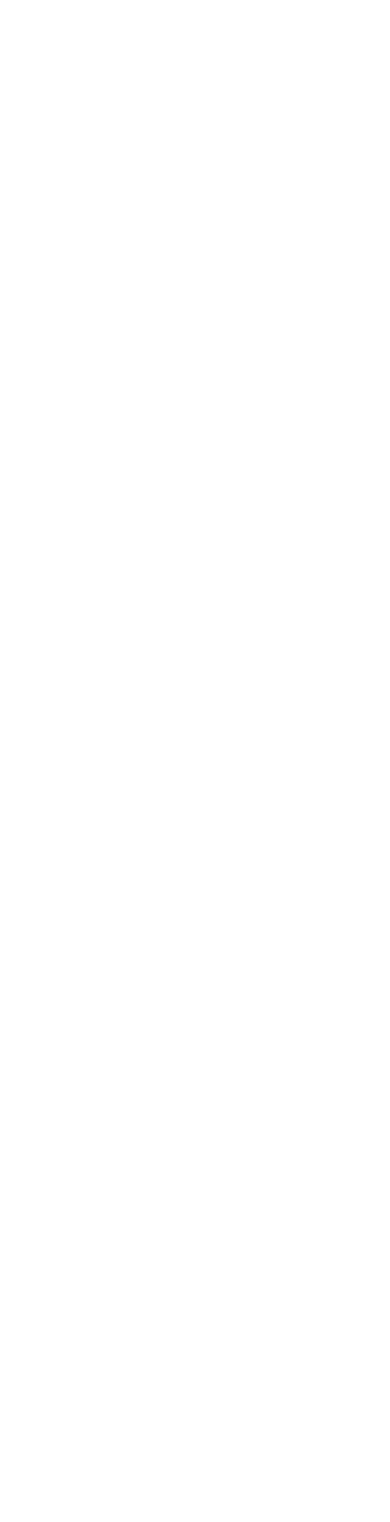
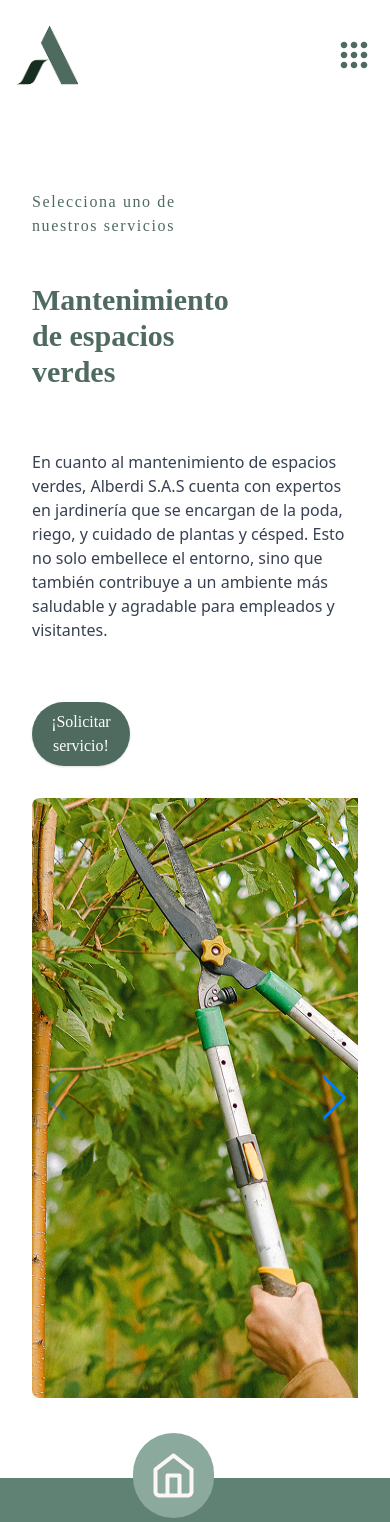
Before and after one commit to santiagoservera/AlberdiFE, a React (Vite) app: page /Servicios in a window 390 px wide. Before the commit this address had no page. Shown: the top 1522 px of the page. Before the commit the page ends 844 px from the top, so only its background shows below. Built offline with nearby package versions, Linux system fonts and the light colour scheme; a web font is replaced by a local one.

Commit message:
Responsive en nosotros, creacion de pagina Servicios, con su swiper, faltan detalles.

```diff
--- a/src/App.jsx
+++ b/src/App.jsx
@@ -3,6 +3,7 @@ import "./App.css";
 //components
 import { Home } from "./pages/Home";
 import Nosotros from "./pages/Nosotros";
+import Servicios from "./pages/Servicios";
 
 function App() {
   return (
@@ -10,6 +11,7 @@ function App() {
       <Routes>
         <Route path="/" element={<Home />} />
         <Route path="/Nosotros" element={<Nosotros />} />
+        <Route path="/Servicios" element={<Servicios />} />
       </Routes>
     </Router>
   );
--- a/src/components/Nosotros/BeneficiosSection.jsx
+++ b/src/components/Nosotros/BeneficiosSection.jsx
@@ -1,103 +1,104 @@
-import React, { useRef, useState } from "react";
-("react");
-// import Swiper core and required modules
-
+import React, { useState } from "react";
 import { Swiper, SwiperSlide } from "swiper/react";
-
 import "swiper/css";
 import "swiper/css/pagination";
+import { Pagination } from "swiper/modules";
+import ahorroCostos from "../../assets/AhorroCostos.jpg";
 
-// import required modules
-import { Pagination } from "swiper/modules";
+const Beneficios = [
+  {
+    id: 1,
+    nombre: "Ahorra costos",
+    descripcion:
+      "Al tercerizar, las empresas evitan costos asociados a la contratación, capacitación, y gestión del personal de limpieza, así como la compra y mantenimiento de equipos y suministros de limpieza.",
+    imagen: ahorroCostos,
+  },
+  {
+    id: 2,
+    nombre: "Especialización y Calidad",
+    descripcion:
+      "Las empresas de limpieza profesional cuentan con personal capacitado y experimentado en técnicas de limpieza avanzadas, garantizando resultados de alta calidad y un entorno más limpio y saludable.",
+    imagen: ahorroCostos,
+  },
+  {
+    id: 3,
+    nombre: "Enfoque en el Core Business",
+    descripcion:
+      "Delegar la limpieza a una empresa especializada permite que la empresa se concentre en su actividad principal, mejorando la eficiencia y productividad.",
+    imagen: ahorroCostos,
+  },
+  {
+    id: 4,
+    nombre: "Flexibilidad y Adaptabilidad",
+    descripcion:
+      "Las empresas de limpieza pueden adaptar sus servicios a las necesidades específicas del cliente, ofreciendo horarios y frecuencias de limpieza flexibles que se ajusten a la operación del negocio.",
+    imagen: ahorroCostos,
+  },
+  {
+    id: 5,
+    nombre: "Cumplimiento Normativo",
+    descripcion:
+      "Las empresas de limpieza profesional están al tanto de las regulaciones y normativas en materia de higiene y seguridad, asegurando que todos los procedimientos cumplan con los estándares legales vigentes.",
+    imagen: ahorroCostos,
+  },
+  {
+    id: 6,
+    nombre: "Reducción de Riesgos y Responsabilidades",
+    descripcion:
+      "Las empresas de limpieza profesional cuentan con personal capacitado y experimentado en técnicas de limpieza avanzadas, garantizando resultados de alta calidad y un entorno más limpio y saludable.",
+    imagen: ahorroCostos,
+  },
+];
 
-import ahorroCostos from "../../assets/AhorroCostos.jpg";
 const BeneficiosSection = () => {
+  // Estado para almacenar el beneficio seleccionado
+  const [beneficioSeleccionado, setBeneficioSeleccionado] = useState(
+    Beneficios[0]
+  );
+
   return (
     <div className="w-full">
       <div className="containerWidth flex flex-col">
         <div>
-          <p className="font-bold font-firelli text-textoVerde text-4xl">
+          <p className="font-bold font-firelli text-textoVerde text-4xl text-center md:text-start">
             Creamos <br /> beneficios <br /> colaterales
           </p>
         </div>
+
+        {/* Swiper */}
         <Swiper
-          slidesPerView={4}
           spaceBetween={30}
-          pagination={{
-            clickable: true,
-          }}
           modules={[Pagination]}
           className="mySwiper my-10"
+          breakpoints={{
+            320: { slidesPerView: 1 },
+            640: { slidesPerView: 2 },
+            1024: { slidesPerView: 4 },
+          }}
         >
-          <div>
-            <SwiperSlide>
+          {Beneficios.map((beneficio) => (
+            <SwiperSlide
+              key={beneficio.id}
+              onClick={() => setBeneficioSeleccionado(beneficio)}
+            >
               <img
-                src={ahorroCostos}
-                alt=""
-                className="h-[200px] w-[100px] rounded-lg"
+                src={beneficio.imagen}
+                alt={beneficio.nombre}
+                className="h-[200px] w-[100px] rounded-lg cursor-pointer"
               />
               <p className="py-2 font-firelli text-textoVerde text-center">
-                Ahorro de costos
+                {beneficio.nombre}
               </p>
             </SwiperSlide>
-          </div>
-          <div>
-            <SwiperSlide>
-              <img
-                src={ahorroCostos}
-                alt=""
-                className="h-[200px] w-[100px] rounded-lg"
-              />
-              <p className="py-2 font-firelli text-textoVerde text-center">
-                Especialización y Calidad
-              </p>
-            </SwiperSlide>
-          </div>
-          <div>
-            <SwiperSlide>
-              <img
-                src={ahorroCostos}
-                alt=""
-                className="h-[200px] w-[100px] rounded-lg"
-              />
-              <p className="py-2 font-firelli text-textoVerde text-center">
-                Enfoque en el Core Business
-              </p>
-            </SwiperSlide>
-          </div>
-          <div>
-            <SwiperSlide>
-              <img
-                src={ahorroCostos}
-                alt=""
-                className="h-[200px] w-[100px] rounded-lg"
-              />
-              <p className="py-2 font-firelli text-textoVerde text-center">
-                Flexibilidad y Adaptabilidad
-              </p>
-            </SwiperSlide>
-          </div>
-          <div>
-            <SwiperSlide>
-              <img
-                src={ahorroCostos}
-                alt=""
-                className="h-[200px] w-[100px] rounded-lg"
-              />
-              <p className="py-2 font-firelli text-textoVerde text-center">
-                Ahorro de costos
-              </p>
-            </SwiperSlide>
-          </div>
+          ))}
         </Swiper>
-        <div className="flex justify-between pb-40">
+
+        <div className="flex md:justify-between items-center md:flex-row flex-col gap-8 pb-40">
           <p className="text-4xl text-textoVerde font-bold font-firelli">
-            Ahorro <br /> de Costos
+            {beneficioSeleccionado.nombre}
           </p>
-          <p className="w-[30%] text-textoVerde font-firelli tracking-widest text-sm">
-             Al tercerizar, las empresas evitan costos asociados a la
-            contratación, capacitación, y gestión del personal de limpieza, así
-            como la compra y mantenimiento de equipos y suministros de limpieza.
+          <p className="md:w-[30%] text-textoVerde font-firelli tracking-widest md:text-sm text-lg">
+            {beneficioSeleccionado.descripcion}
           </p>
         </div>
       </div>
--- a/src/components/Nosotros/NosotrosSection.jsx
+++ b/src/components/Nosotros/NosotrosSection.jsx
@@ -6,12 +6,12 @@ const NosotrosSection = () => {
   return (
     <div className="w-full">
       <div className="containerWidth flex flex-col">
-        <div className="flex justify-between py-10">
-          <p className="font-bold font-firelli text-textoVerde text-6xl">
+        <div className="flex justify-between md:flex-row flex-col py-10">
+          <p className="font-bold font-firelli text-center md:text-start text-textoVerde text-6xl">
             La limpieza <br />
             en los espacios
           </p>
-          <p className=" w-[30%] text-textoVerde font-firelli tracking-widest">
+          <p className=" md:w-[30%] text-textoVerde font-firelli tracking-widest">
             Toda empresa o entidad que tenga un espacio físico donde se realizan
             actividades necesita mantener estas instalaciones limpias. Esto
             incluye la limpieza organizacional, tanto interior como exterior,
@@ -21,12 +21,12 @@ const NosotrosSection = () => {
         <div>
           <img src={imgNosotros} alt="" />
         </div>
-        <div className="flex flex-row-reverse justify-between py-10">
-          <p className="font-bold text-end font-firelli text-textoVerde text-6xl">
+        <div className="flex md:flex-row-reverse flex-col  justify-between py-10">
+          <p className="font-bold md:text-end font-firelli text-textoVerde text-6xl text-center">
             Sobre <br />
             Alberdi Servicios
           </p>
-          <p className=" w-[30%] text-textoVerde font-firelli tracking-widest">
+          <p className=" md:w-[30%] text-textoVerde font-firelli tracking-widest">
             Alberdi S.A.S es una empresa originada en Argentina en 2001.
             Inicialmente enfocada en darle solución a los desechos generados por
             la construcción, eventualmente diversifica su enfoque hacia la
--- /dev/null
+++ b/src/components/Servicios/SeleccionServicio.jsx
@@ -0,0 +1,73 @@
+import React, { useState } from "react";
+import { Swiper, SwiperSlide } from "swiper/react";
+import "swiper/css";
+import "swiper/css/navigation";
+import { Navigation } from "swiper/modules";
+
+import espaciosVerdes from "../../assets/espaciosVerdes.png";
+import limpiezaHospitalaria from "../../assets/limpiezaHospitalaria.png";
+
+const Servicios = [
+  {
+    id: 1,
+    nombre: "Mantenimiento de espacios verdes",
+    descripcion:
+      "En cuanto al mantenimiento de espacios verdes, Alberdi S.A.S cuenta con expertos en jardinería que se encargan de la poda, riego, y cuidado de plantas y césped. Esto no solo embellece el entorno, sino que también contribuye a un ambiente más saludable y agradable para empleados y visitantes.",
+    imagen: espaciosVerdes,
+  },
+  {
+    id: 2,
+    nombre: "Limpieza Hospitalaria",
+    descripcion:
+      "La limpieza hospitalaria es un servicio altamente especializado que Alberdi S.A.S ofrece, garantizando la eliminación de residuos biomédicos, la desinfección de áreas críticas y el mantenimiento de un entorno seguro y estéril para pacientes y personal médico.",
+    imagen: limpiezaHospitalaria,
+  },
+];
+
+const SeleccionServicio = () => {
+  const [servicioActivo, setServicioActivo] = useState(Servicios[0]);
+
+  return (
+    <div className="flex flex-col lg:flex-row lg:justify-between p-8 gap-8 items-center py-20">
+      <div className="w-full lg:w-1/2 flex flex-col gap-11">
+        <p className="text-textoVerde font-firelli tracking-widest">
+          Selecciona uno de <br /> nuestros servicios
+        </p>
+        <h2 className="text-3xl font-bold text-textoVerde w-1/2 font-firelli ">
+          {servicioActivo.nombre}
+        </h2>
+        <p className="text-gray-700 mt-4">{servicioActivo.descripcion}</p>
+        <button className="mt-4 px-4 py-2 bg-[#4F6B5F] text-white rounded-full shadow font-firelli w-[30%]">
+          ¡Solicitar servicio!
+        </button>
+      </div>
+
+      <div className="w-full lg:w-1/3 justify-between">
+        <Swiper
+          spaceBetween={30}
+          navigation
+          modules={[Navigation]}
+          className="mySwiper"
+          onSlideChange={(swiper) =>
+            setServicioActivo(Servicios[swiper.activeIndex])
+          }
+        >
+          {Servicios.map((servicio) => (
+            <SwiperSlide key={servicio.id}>
+              <div className="w-[440px] h-[600px] flex justify-center items-center">
+                <img
+                  src={servicio.imagen}
+                  alt={servicio.nombre}
+                  className=" rounded-lg shadow-lg cursor-pointer"
+                  onClick={() => setServicioActivo(servicio)}
+                />
+              </div>
+            </SwiperSlide>
+          ))}
+        </Swiper>
+      </div>
+    </div>
+  );
+};
+
+export default SeleccionServicio;
--- /dev/null
+++ b/src/pages/Servicios.jsx
@@ -0,0 +1,16 @@
+import React from "react";
+import { Navbar } from "../components/Navbar";
+import Footer from "../components/Footer";
+import SeleccionServicio from "../components/Servicios/SeleccionServicio";
+
+const Servicios = () => {
+  return (
+    <>
+      <Navbar />
+      <SeleccionServicio />
+      <Footer />
+    </>
+  );
+};
+
+export default Servicios;
```
Also changed, not shown: src/assets/espaciosVerdes.png (added), src/assets/limpiezaHospitalaria.png (added).
